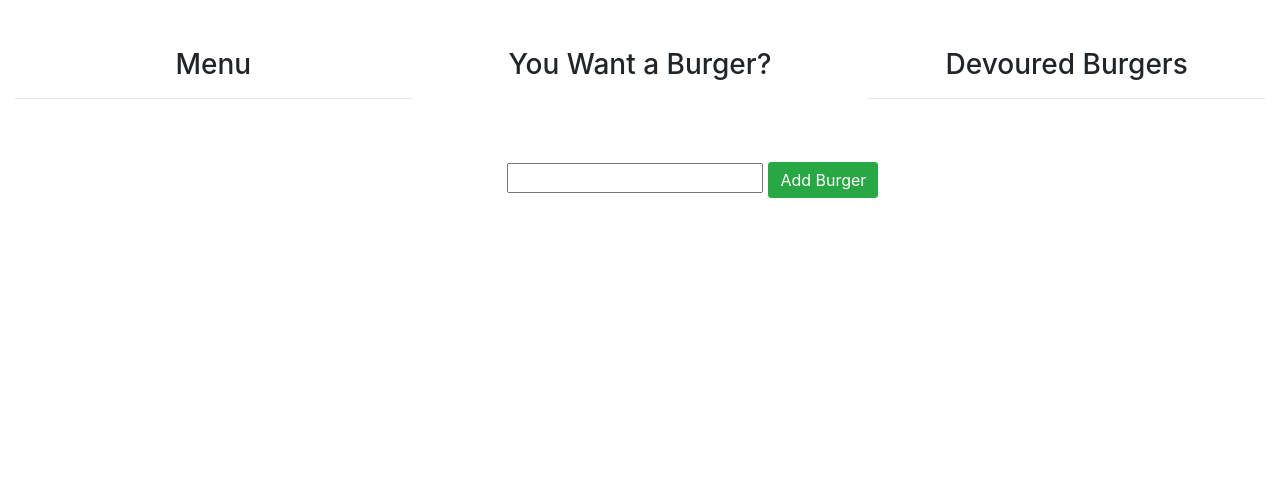
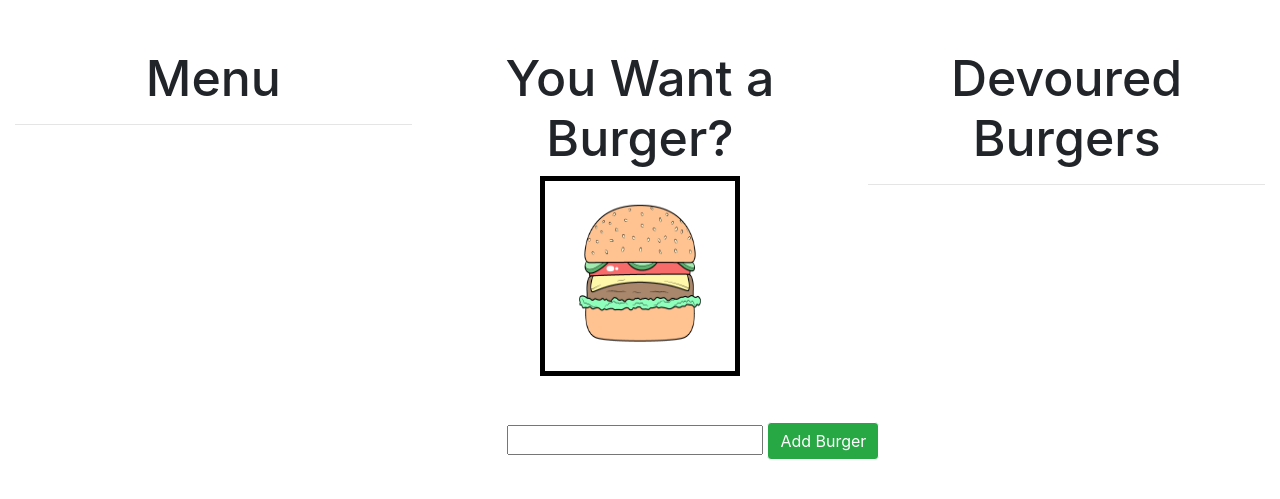
Before and after one commit to tylerphopho/Burger, a Node project: template views/index.handlebars in a window 1280 px wide. Shown: the top 499 px of the page. Run offline with Node 20 templates, Linux system fonts and the light colour scheme; the template is opened without the code that fills it, so the values that code supplies are empty; some libraries are stand-ins or nearby versions.

Commit message:
got page to load, but app does not work

```diff
--- a/public/css/style.css
+++ b/public/css/style.css
@@ -0,0 +1,11 @@
+body {
+    background-color: #eba834;
+}
+
+h3 {
+    font-size: 50px !important;
+}
+
+#burger-img {
+    background-color: #eba834 !important;
+}
--- a/public/js/script.js
+++ b/public/js/script.js
@@ -19,4 +19,32 @@
             });
         }
     });
-})
+
+    $(".eat").on("click", function(event){
+        event.preventDefault();
+
+        let id = $(this).attr("data-id");
+
+        console.log(id);
+        $.ajax("/api/eat/" + id, {
+            type: "PUT"
+        }).then(function(resp){
+            console.log(resp);
+            location.reload();
+        });
+    });
+
+    $(".remove").on("click", function(event){
+        event.preventDefault();
+
+        let id = $(this).attr("data-id");
+
+        console.log(id);
+        $.ajax("/api/remove/" + id, {
+            type: "DELETE"
+        }).then(function(resp){
+            console.log(resp)
+            location.reload();
+        });
+    });
+});
--- a/views/index.handlebars
+++ b/views/index.handlebars
@@ -20,6 +20,8 @@
         <div class="col-md-4">
             <div class="row d-flex justify-content-center">
                 <h3 class="px-5 mt-5 text-center">You Want a Burger?</h3>
+                <img id="burger-img" src="/public/css/images/burger_drawing.jpeg" alt="Burger Image"
+                 width="200px" height="200px" style="border: solid black 5px;">
             </div>
         </div>
 
--- a/views/layouts/main.handlebars
+++ b/views/layouts/main.handlebars
@@ -2,9 +2,9 @@
 <html lang="en">
 <head>
     <meta charset="UTF-8">
+    <link rel="stylesheet" href="/public/css/style.css" type="text/css">
     <link rel="stylesheet" href="https://stackpath.bootstrapcdn.com/bootstrap/4.4.1/css/bootstrap.min.css"
     integrity="sha384-Vkoo8x4CGsO3+Hhxv8T/Q5PaXtkKtu6ug5TOeNV6gBiFeWPGFN9MuhOf23Q9Ifjh" crossorigin="anonymous">
-    <link rel="stylesheet" href="/public/css/style.css" type="text/css">
     <script src="https://code.jquery.com/jquery.js"></script>
     <script src="/public/js/script.js"></script>
     <title>You Want a Burger?</title>
```
Also changed, not shown: public/css/images/burger_drawing.jpeg (added), public/css/images/burger_image.png (added), 1 other file.
